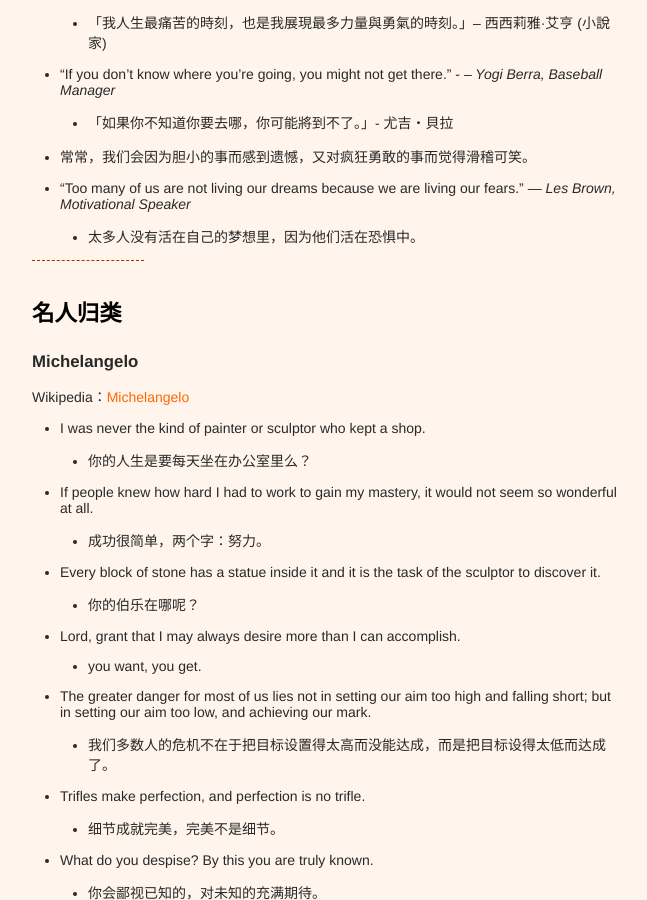
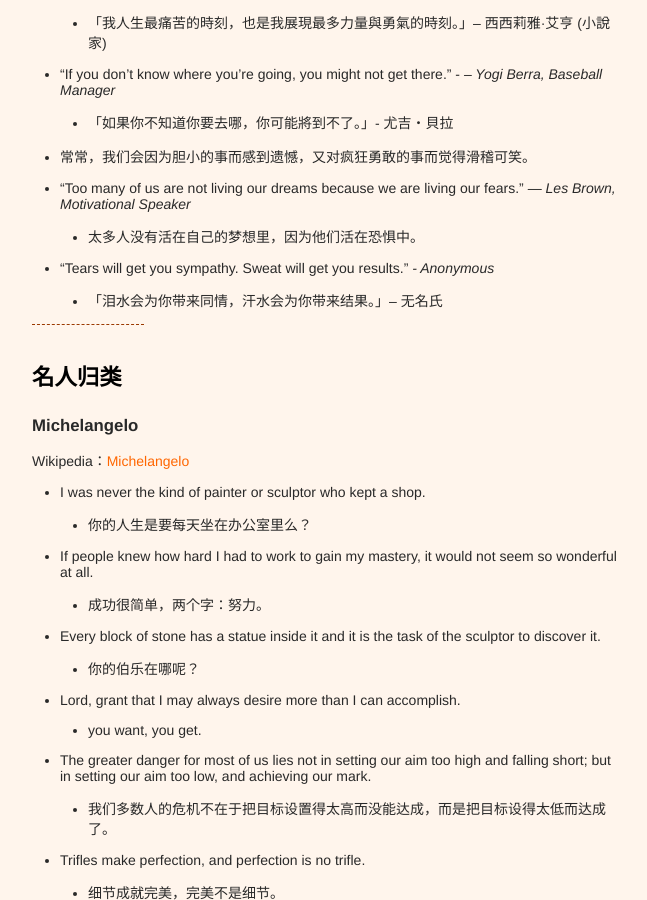
Before and after one commit to xianyuxmu/xianyuxmu.github.io, a Jekyll site: the page built from _posts/2017-06-17-chicken-soup.md, in a window 1280 px wide and 900 px high, scrolled down 2195 px. Shown: the whole window, without its empty margins (314-961 px from the left). Built offline with Jekyll 4.4.1, drawn with Linux system fonts in a browser that asks for light colours; comment, search, counter and statistics services are not loaded.

Commit message:
Chicken Soup of 18 Aug. 2017

```diff
--- a/_posts/2017-06-17-chicken-soup.md
+++ b/_posts/2017-06-17-chicken-soup.md
@@ -67,6 +67,8 @@
 - 常常，我们会因为胆小的事而感到遗憾，又对疯狂勇敢的事而觉得滑稽可笑。
 - “Too many of us are not living our dreams because we are living our fears.” *— Les Brown, Motivational Speaker*
 	- 太多人没有活在自己的梦想里，因为他们活在恐惧中。
+- “Tears will get you sympathy. Sweat will get you results.” *- Anonymous*
+	- 「泪水会为你带来同情，汗水会为你带来结果。」– 无名氏
 
 
 
```
